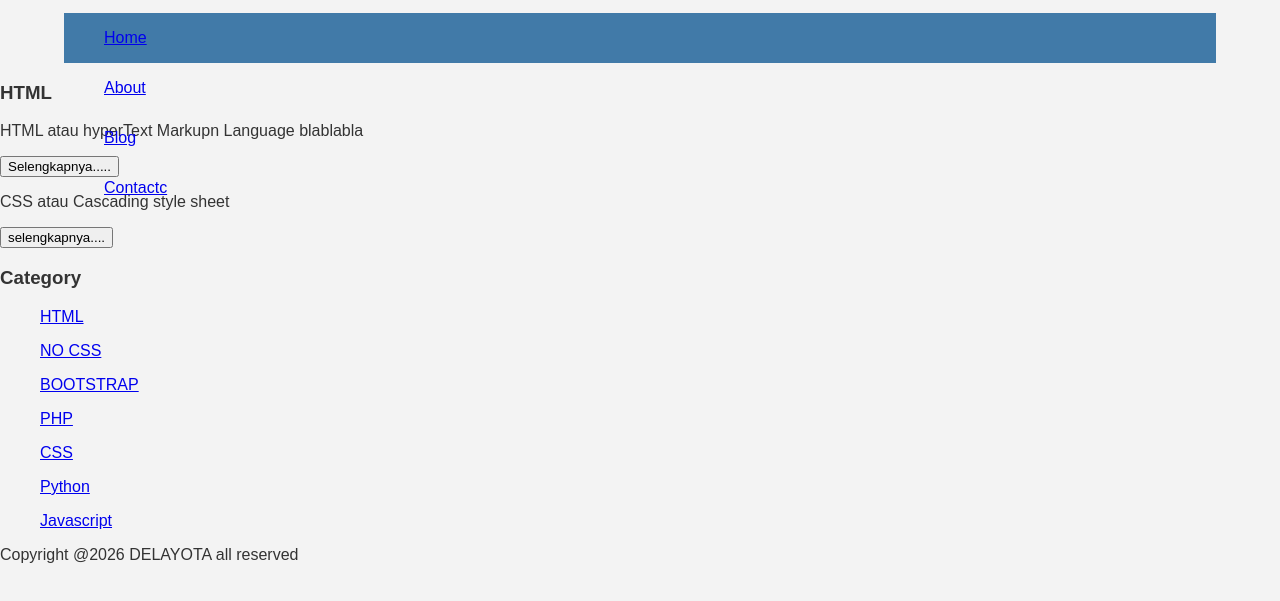
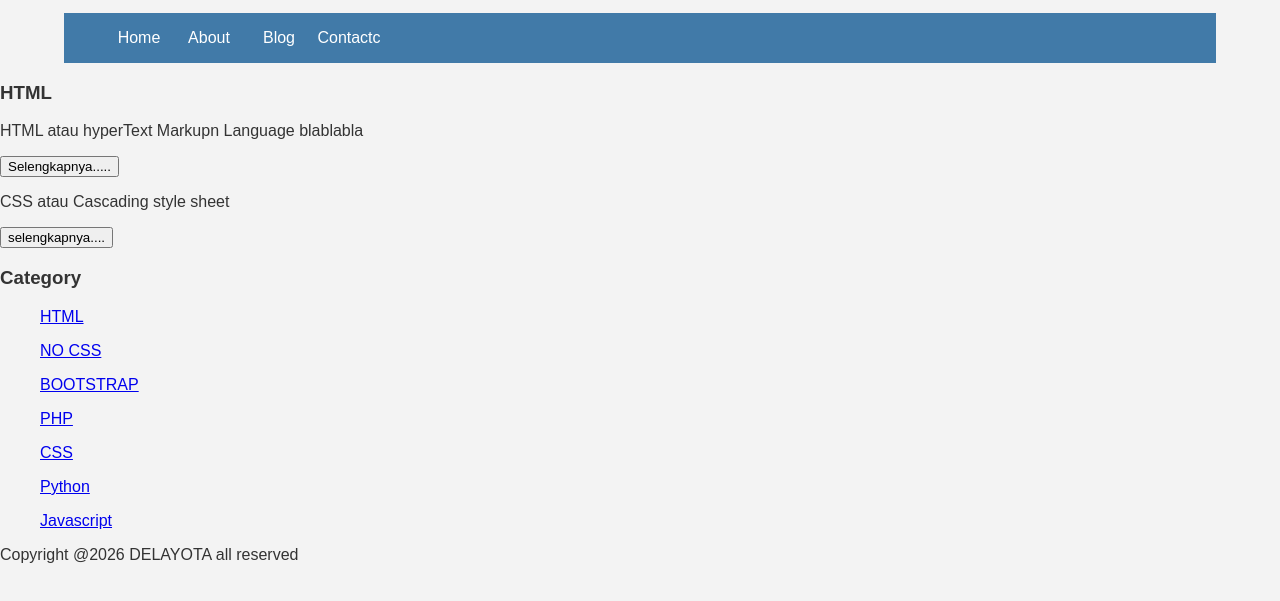
Before and after one commit to hilyahnur/webku, a plain HTML site: page index.html in a window 1280 px wide. Shown: the part 143-744 px from the top of the page. Drawn offline with Linux system fonts and the light colour scheme.

Commit message:
Update style.css

```diff
--- a/style.css
+++ b/style.css
@@ -32,3 +32,12 @@ body{
 .menu ul {
      list-style:none;
 }
+
+.menu ul li a {
+    float:left;
+    width:70px;
+    display:block;
+    text-align:center;
+    color:#FFF;
+    text-decoration:none;
+}
```
